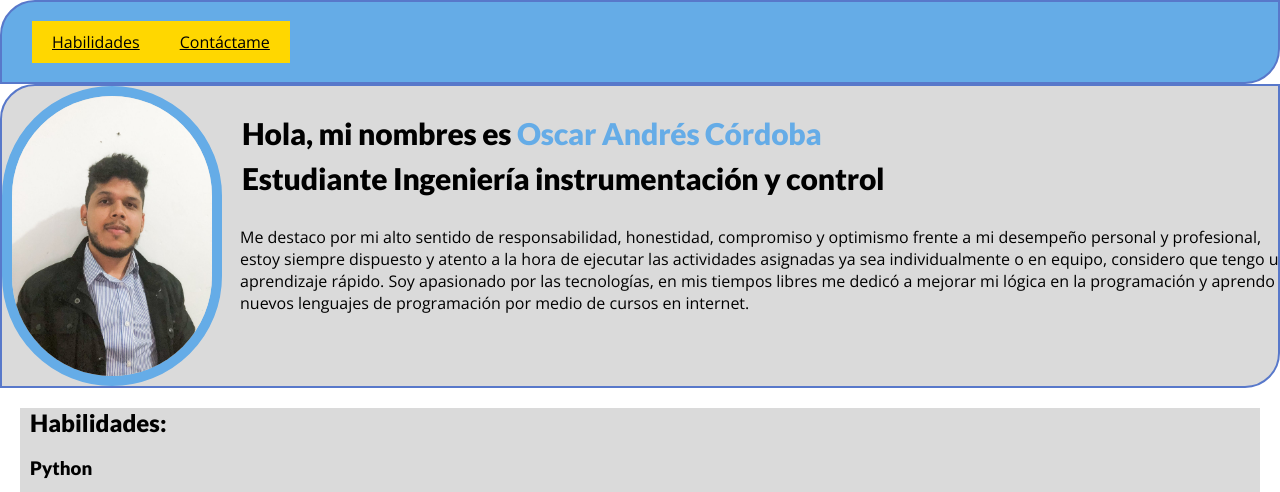
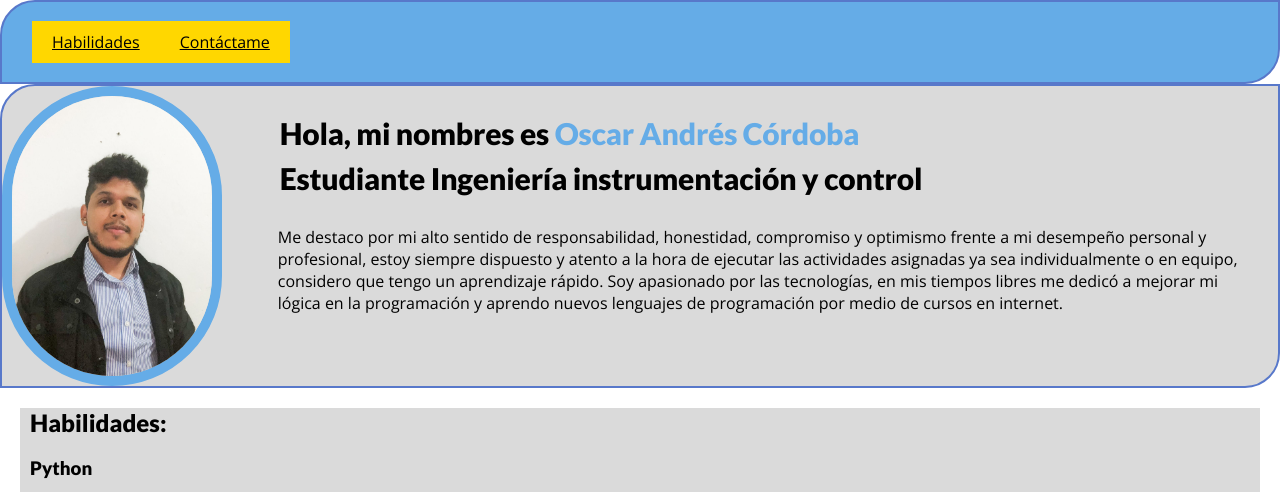
Before and after one commit to cordobandres/cordobacv.github.io, a plain HTML site: page index.html in a window 1280 px wide. Shown: the top 492 px of the page. Drawn offline with nearby package versions, Linux system fonts and the light colour scheme.

Commit message:
Mas cambios 2.0

```diff
--- a/index.html
+++ b/index.html
@@ -9,6 +9,7 @@
 </head>
 
 <body>
+  <meta name="viewport" content="width=device-width"/>
 
   <header class="header">
 
@@ -29,7 +30,7 @@
   <section class="hero">
     <img class="foto" src="./img/1.jpeg" alt="Foto">
     <div class="wrapper">
-            <h1>   Hola, mi nombres es
+            <h1 class="titulo">   Hola, mi nombres es
               <strong>Oscar Andrés Córdoba</strong>
               <br /> Estudiante Ingeniería instrumentación y control
             </h1>
--- a/styles/1.css
+++ b/styles/1.css
@@ -42,9 +42,15 @@ h1 strong {
 .des {
   position: relative;
   left: 18px;
-  display: flexbox;
-  margin: 0 0 25px;
+  display: flex;
   color: rgb(0, 0, 0);
+  margin-left: 1cm;
+  margin-right: 1cm;
+}
+
+.titulo {
+
+  margin-left: 1cm;
 }
 
 .foto {
```
